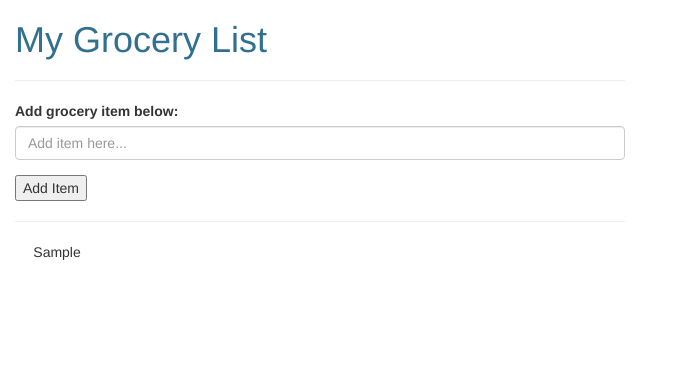
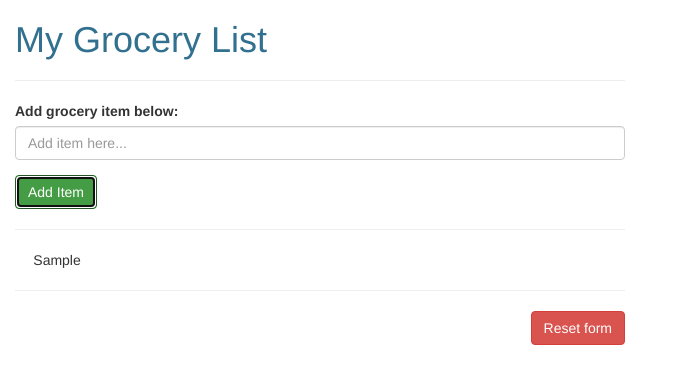
Before and after one commit to pldrake26/shoppinglist, a React (Create React App) app: page / in a window 1280 px wide. Both pictures are taken after typing "Sample" into the empty fields and a click on the input "Add Item". Shown: the top 384 px of the page, without its empty margins (0-673 px from the left). Built offline with nearby package versions, Linux system fonts and the light colour scheme.

Commit message:
Layout changes to app and improved form reset functionality.

```diff
--- a/src/App.js
+++ b/src/App.js
@@ -1,5 +1,4 @@
 import React, { Component } from 'react';
-import logo from './logo.svg';
 import './App.css';
 import ShoppingList from './ShoppingList.js';
 
--- a/src/ShoppingList.js
+++ b/src/ShoppingList.js
@@ -8,18 +8,26 @@ export default class GroceryList extends Component {
             message: 'There are no items on your list.'
         }
         this.handleSubmit = this.handleSubmit.bind(this);
+        this.resetForm = this.resetForm.bind(this);
     }
     handleSubmit(event) {
         event.preventDefault();
-        const newItem = document.getElementById('data').value;
+        const newItem = event.target.data.value;
         console.log(newItem);
         this.setState({
             listItems: [
                 ...this.state.listItems,
                 newItem
-            ]
+            ],
+            message: ''
         });
-        document.getElementById('data').value='';
+        document.getElementById('data').value = '';
+    }
+    resetForm() {
+        this.setState({
+            listItems: [],
+            message: 'Your list as been reset.  Please add new items.'
+        });
     }
     render() {
         return (
@@ -29,11 +37,12 @@ export default class GroceryList extends Component {
                 <form onSubmit={this.handleSubmit}>
                     <div className="form-group">
                         <label htmlFor="grocery-item">Add grocery item below:</label>
-                        <input type="text" className="form-control" id="data" placeholder="Add item here..."/>
+                        <input type="text" className="form-control" name="data" id="data" placeholder="Add item here..."/>
                     </div>
-                    <input type="submit" value="Add Item"/>
+                    <input type="submit" className="btn btn-success" value="Add Item"/>
                 </form>
                 <hr/>
+                <p className="text-danger">{this.state.message}</p>
                 <div className="display">
                     {
                         this.state.listItems.map((item, index) => {
@@ -41,6 +50,10 @@ export default class GroceryList extends Component {
                         })
                     }
                 </div>
+                <hr/>
+                {
+                    this.state.listItems.length > 0 ? <button className="btn btn-danger pull-right" onClick={this.resetForm}>Reset form</button> : ''
+                }
             </div>
         );
     }
```
